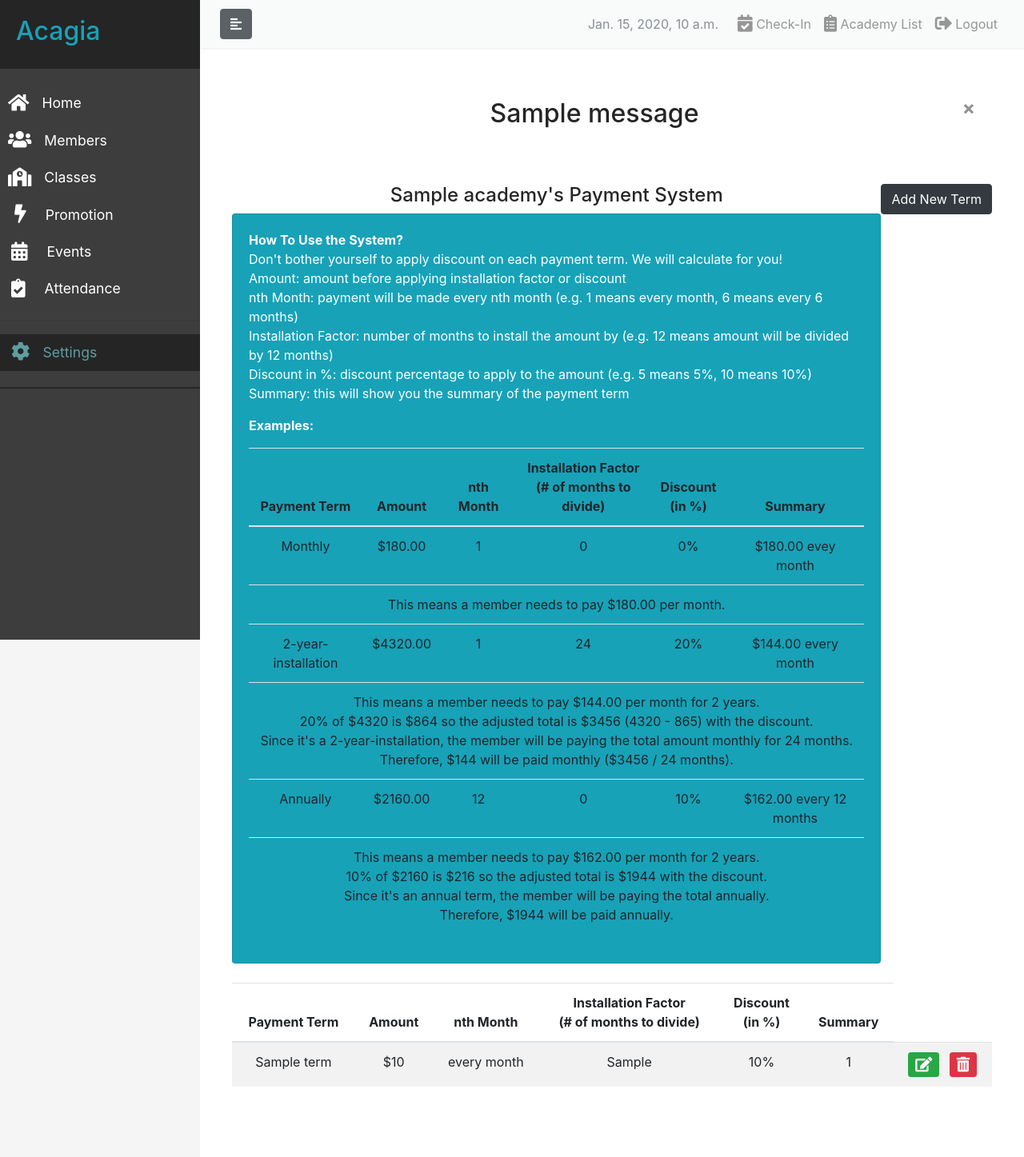
After one commit to jjun44/acagia, a Django app: template templates/acagiaApp/payment_system_list.html in a window 1280 px wide. The commit adds this page. Shown: the whole page at 80% size. Run offline with Django 3.2, Linux system fonts and the light colour scheme; the template is opened without the code that fills it: most values are stand-ins (such as "Sample title", 1, 10 or a date in 2020); one stand-in notice (Sample message) is shown; some libraries are stand-ins or nearby versions.

Commit message:
payment models added

```diff
--- /dev/null
+++ b/templates/acagiaApp/payment_system_list.html
@@ -0,0 +1,156 @@
+<!DOCTYPE html>
+{% extends 'acagiaApp/dashboard_base.html' %}
+{% load staticfiles %}
+{% block title_block %}
+  <title name="settings">Manage Your Payment System</title>
+{% endblock %}
+
+{% block content_block %}
+  {% if messages %}
+    {% for message in messages %}
+    <div class="alert {{ message.tags }} alert-dismissible mb-5"
+      role="alert">
+      <button type="button" class="close" data-dismiss="alert"
+        aria-label="Close">
+        <span aria-hidden="true">&times;</span>
+      </button>
+      <h2 class="text-center">{{ message }}</h2>
+    </div>
+    {% endfor %}
+  {% endif %}
+  <a href="{% url 'add_payterm' %}"><button class="btn btn-dark
+mb-2 float-right">Add New Term</button></a>
+
+  <h4 class="text-center">{{ academy }}'s Payment System</h4>
+  <div class="card bg-info mb-4">
+  <div class="card-body">
+      <div class="card-text text-white">
+        <b>How To Use the System?</b>
+        <p>Don't bother yourself to apply discount on each payment term.
+           We will calculate for you!<br>
+           Amount: amount before applying installation factor or discount<br>
+           nth Month: payment will be made every nth month (e.g. 1 means
+            every month, 6 means every 6 months)<br>
+           Installation Factor: number of months to install the amount by
+            (e.g. 12 means amount will be divided by 12 months)<br>
+            Discount in %: discount percentage to apply to the amount
+            (e.g. 5 means 5%, 10 means 10%)<br>
+            Summary: this will show you the summary of the payment term
+        </p>
+        <p><b>Examples:</b><br></p>
+            <table class="table text-center text-dark-50">
+            <thead>
+            <tr>
+              <th>Payment Term</th>
+              <th>Amount</th>
+              <th>nth Month</th>
+              <th>Installation Factor<br>(# of months to divide)</th>
+              <th>Discount<br>(in %)</th>
+              <th>Summary</th>
+            </tr>
+            </thead>
+            <tbody>
+            <tr>
+                <td>Monthly</td>
+                <td>$180.00</td>
+                <td>1</td>
+                <td>0</td>
+                <td>0%</td>
+                <td>$180.00 evey month</td>
+            </tr>
+            <tr>
+                <td colspan="6">
+                    This means a member needs to pay $180.00 per month.
+                </td>
+            </tr>
+            <tr>
+                <td>2-year-installation</td>
+                <td>$4320.00</td>
+                <td>1</td>
+                <td>24</td>
+                <td>20%</td>
+                <td>$144.00 every month</td>
+            </tr>
+            <tr>
+                <td colspan="6">
+                    This means a member needs to pay $144.00 per month for 2
+                    years.<br>
+                    20% of $4320 is $864 so the adjusted total is $3456
+                    (4320 - 865) with the discount.<br>
+                    Since it's a 2-year-installation, the member will be
+                    paying the total amount monthly for 24 months.<br>
+                    Therefore, $144 will be paid monthly ($3456 / 24 months).
+                    <br>
+                </td>
+            </tr>
+            <tr>
+                <td>Annually</td>
+                <td>$2160.00</td>
+                <td>12</td>
+                <td>0</td>
+                <td>10%</td>
+                <td>$162.00 every 12 months</td>
+            </tr>
+            <tr>
+                <td colspan="6">
+                    This means a member needs to pay $162.00 per month for 2
+                    years.<br>
+                    10% of $2160 is $216 so the adjusted total is $1944 with
+                    the discount.<br>
+                    Since it's an annual term, the member will be paying
+                    the total annually.<br>
+                    Therefore, $1944 will be paid annually.<br>
+                </td>
+            </tr>
+            </tbody>
+            </table>
+      </div>
+  </div>
+  </div>
+  <table class="table table-hover table-striped text-center mb-5">
+  <thead>
+    <tr>
+      <th>Payment Term</th>
+      <th>Amount</th>
+      <th>nth Month</th>
+      <th>Installation Factor<br>(# of months to divide)</th>
+      <th>Discount<br>(in %)</th>
+      <th>Summary</th>
+    </tr>
+  </thead>
+  {% if terms %}
+  <tbody>
+    {% for term in terms %}
+    <tr>
+      <td>{{ term.term_name }}</td>
+      <td>${{ term.amount }}</td>
+      <td>
+          {% if term.n_month == 1%} every month
+          {%  else %} {{ term.n_month }} months
+          {% endif %}
+      </td>
+      <td>{{ term.install_factor }}</td>
+      <td>{{ term.discount }}%</td>
+      <td>{{ term.total_amount_str }}</td>
+      <td>
+        <a href="/academy/pay-sys/update-term/{{ term.id }}/" class="btn
+        btn-success
+        btn-sm mr-2">
+          <i class="fas fa-edit fa-lg"></i>
+        </a>
+        <a href="#confirm-modal" class="btn btn-danger btn-sm"
+           id="delete-link" data-toggle="modal"
+           data-id="{{ term.id }}" data-name="{{ term }}"
+           data-link="/academy/pay-sys/delete-term/">
+            <i class="fas fa-trash-alt fa-lg"></i>
+        </a>
+      </td>
+    </tr>
+    {% endfor %}
+  </tbody>
+  {% else %}
+  <td colspan="4" class="text-center">No payment system yet. Make your own
+      payment system now!</td>
+  {% endif %}
+</table>
+{% endblock %}
```
Also changed, not shown: acagiaApp/forms.py (+21 -2 lines), acagiaApp/models.py (+28 -5 lines), acagiaApp/urls.py (+9 -0 lines), acagiaApp/views/payment.py (added, +79 -0 lines), templates/acagiaApp/payterm_form.html (added, +22 -0 lines), templates/acagiaApp/settings.html (+14 -0 lines), acagiaApp/migrations/0041_auto_20200118_2249.py (added), acagiaApp/migrations/0042_auto_20200118_2300.py, acagiaApp/migrations/0043_auto_20200119_1747.py (added), acagiaApp/migrations/0044_auto_20200119_1907.py (added), acagiaApp/migrations/0045_auto_20200120_0023.py (added), acagiaApp/migrations/0046_auto_20200120_0024.py (added), acagiaApp/migrations/0047_auto_20200122_0348.py (added), acagiaApp/migrations/0048_auto_20200122_0350.py (added), 1 more files.
